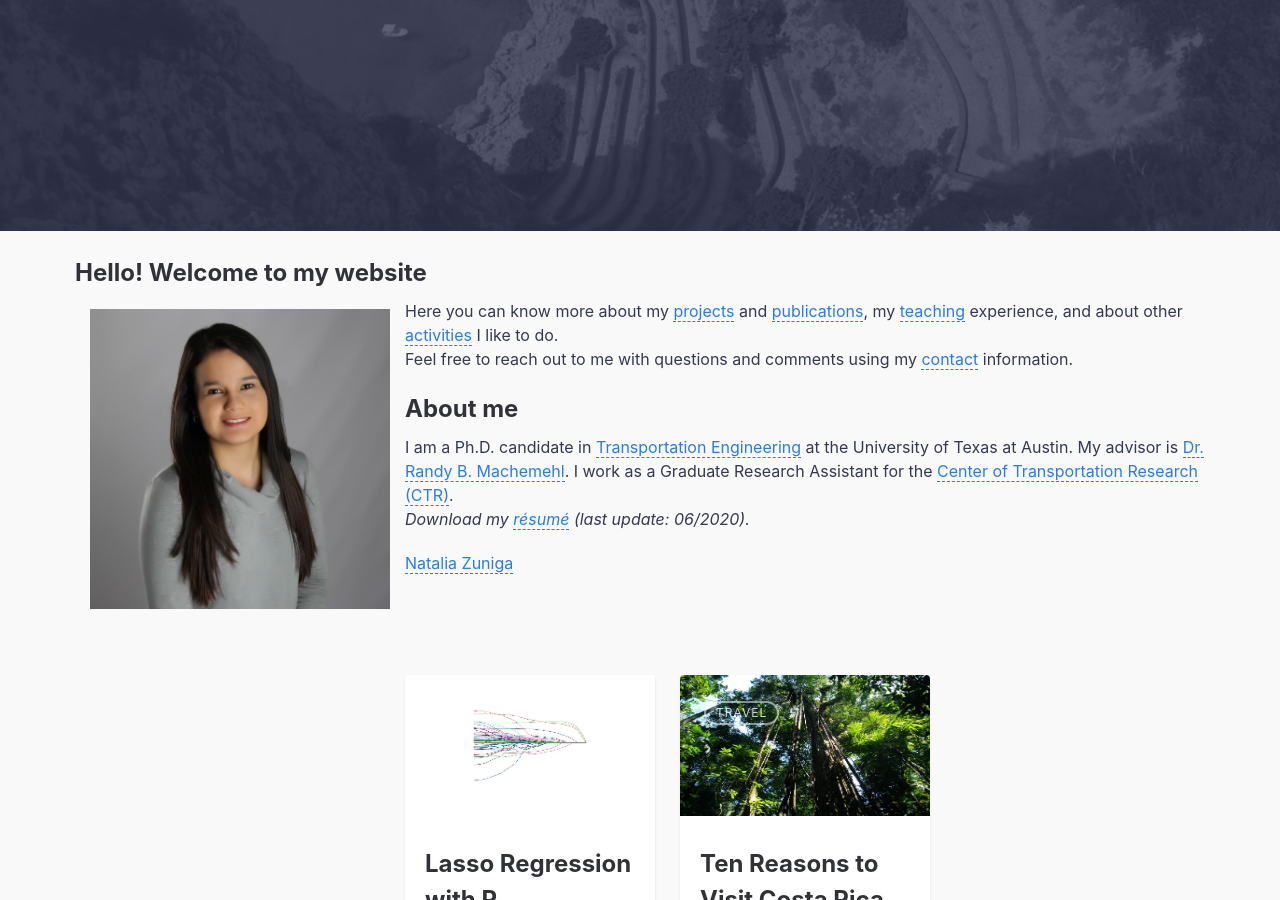
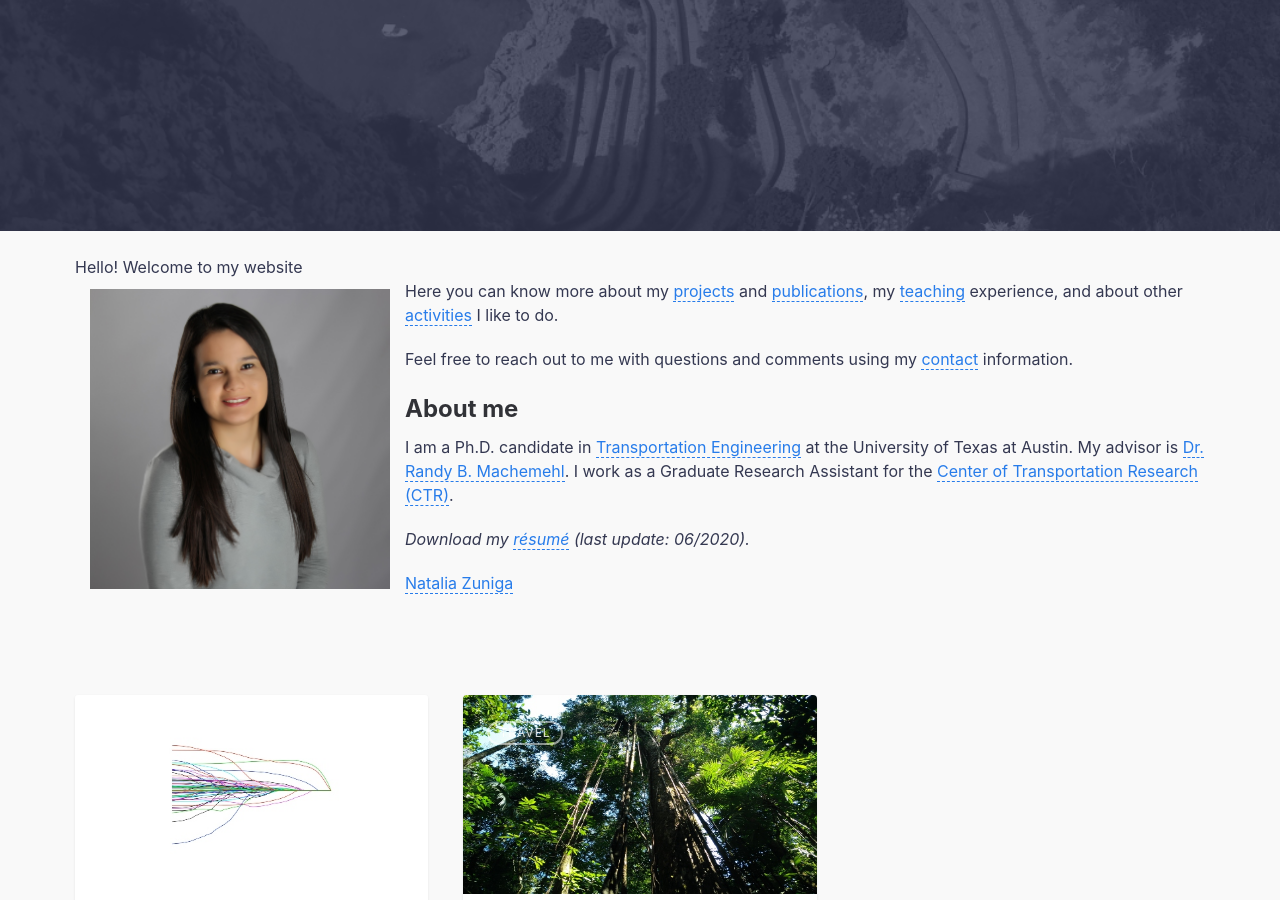
Before and after one commit to nzunigag/nzunigag.github.io, a Jekyll site: the page built from index.md, in a window 1280 px wide and 900 px high, scrolled down 345 px. Built offline with Jekyll 4.4.1, drawn with Linux system fonts in a browser that asks for light colours; comment, search, counter and statistics services are not loaded.

Commit message:
Update default.html

```diff
--- a/_layouts/default.html
+++ b/_layouts/default.html
@@ -31,7 +31,7 @@ layout: compress
         <div class="container">
           <justify>
                  <br>
-              <h2> Hello! Welcome to my website</h2></center>
+              <h2class="headertekst"> Hello! Welcome to my website</h2>
             <p>
               <img src="../assets/img/nat.jpg" ALIGN="left" style="margin:10px 15px ; width:300px; height:300px;"/>
 
@@ -40,7 +40,7 @@ layout: compress
               <a href="https://nzunigag.github.io/publications/">publications</a>, my
               <a href="https://nzunigag.github.io/teaching/">teaching</a> experience, and about other
               <a href="https://nzunigag.github.io/activities/">activities</a> I like to do. <br>
-
+            </p>
               Feel free to reach out to me with questions and comments using my <a href="https://nzunigag.github.io/contact/">contact</a> information.
             </p>
 
@@ -48,7 +48,7 @@ layout: compress
               I am a Ph.D. candidate in  <a href="http://www.caee.utexas.edu/transportation">Transportation Engineering</a> at the University of Texas at Austin. My advisor is <a href="https://sites.utexas.edu/machemehl/">Dr. Randy B. Machemehl</a>.
               I work as a Graduate Research Assistant for the <a href="https://ctr.utexas.edu/">Center of Transportation Research (CTR)</a>.<br>
 
-
+            </p>
               <i>Download my <a href="https://nzunigag.github.io/downloads/NataliaZuniga_Resume.pdf">résumé</a> (last update: 06/2020).</i> <br>
               </p>
 
```
